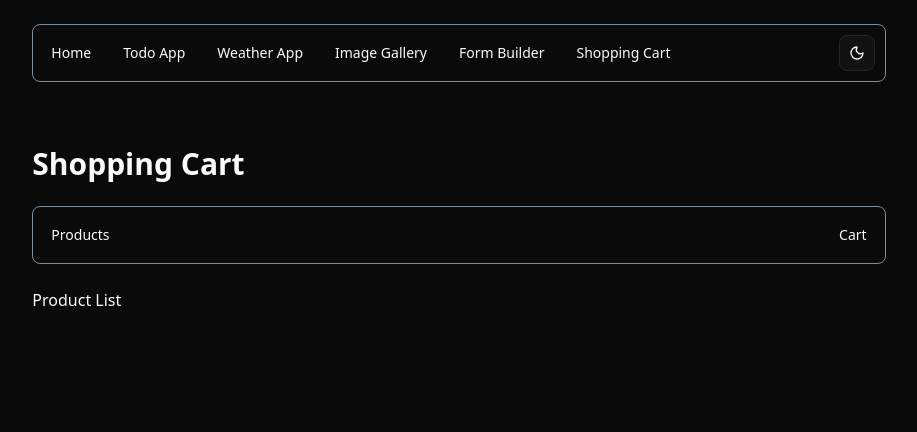
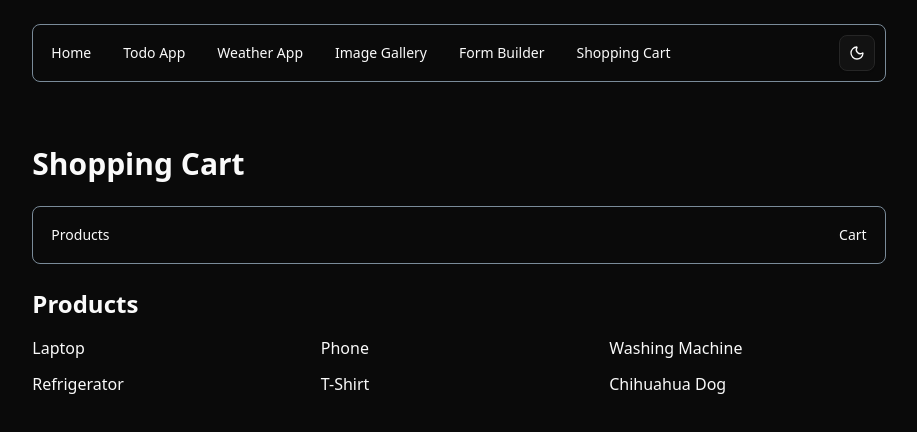
Before and after one commit to ap999nea/react-exercises, a React (Vite) app: page /shopping-cart in a window 1280 px wide. Shown: the top 432 px of the page, without its empty margins (181-1098 px from the left). Built offline with nearby package versions, Linux system fonts and the light colour scheme.

Commit message:
feat: starts implementing contexts for shopping app

```diff
--- a/src/apps/ShoppingCart/ShoppingCartApp.tsx
+++ b/src/apps/ShoppingCart/ShoppingCartApp.tsx
@@ -3,6 +3,8 @@ import {
   NavigationMenu,
   NavigationMenuLink,
 } from "@/components/ui/navigation-menu";
+import { CartProvider } from "./contexts/CartContext";
+import { ProductProvider } from "./contexts/ProductContext";
 
 export const ShoppingCartApp = () => {
   return (
@@ -16,7 +18,11 @@ export const ShoppingCartApp = () => {
           <NavLink to="/shopping-cart/cart">Cart</NavLink>
         </NavigationMenuLink>
       </NavigationMenu>
-      <Outlet />
+      <ProductProvider>
+        <CartProvider>
+          <Outlet />
+        </CartProvider>
+      </ProductProvider>
     </div>
   );
 };
--- a/src/apps/ShoppingCart/components/ProductList.tsx
+++ b/src/apps/ShoppingCart/components/ProductList.tsx
@@ -1,3 +1,18 @@
+import { useContext } from "react";
+import { ProductContext } from "../contexts/ProductContext";
+
 export const ProductList = () => {
-  return <div>Product List</div>;
+  const { filteredProducts, setFilter } = useContext(ProductContext);
+
+  return (
+    <div>
+      <h3 className="text-2xl font-semibold mb-4">Products</h3>
+
+      <div className="grid grid-cols-1 md:grid-cols-3 gap-3">
+        {filteredProducts.map((product) => (
+          <div key={product.id}>{product.name}</div>
+        ))}
+      </div>
+    </div>
+  );
 };
--- /dev/null
+++ b/src/apps/ShoppingCart/contexts/CartContext.tsx
@@ -0,0 +1,67 @@
+import {
+  type ActionDispatch,
+  createContext,
+  type PropsWithChildren,
+  useReducer,
+} from "react";
+import type { Product } from "../types/product.type";
+
+type State = {
+  products: Product[];
+};
+
+const initialState: State = {
+  products: [],
+};
+
+type Actions = {
+  type: "ADD_ITEM" | "REMOVE_ITEM";
+  payload: Product;
+};
+
+const cartReducer = (state: State, action: Actions): State => {
+  switch (action.type) {
+    case "ADD_ITEM": {
+      return { products: [...state.products, action.payload] };
+    }
+    case "REMOVE_ITEM": {
+      return {
+        products: state.products.filter(
+          (item) => item.id !== action.payload.id,
+        ),
+      };
+    }
+    default: {
+      return state;
+    }
+  }
+};
+
+const CartContext = createContext<
+  State & { totalPrice: number; dispatch: ActionDispatch<[action: Actions]> }
+>({
+  products: [],
+  totalPrice: 0,
+  dispatch: () => {},
+});
+
+export const CartProvider = ({ children }: PropsWithChildren) => {
+  const [state, dispatch] = useReducer(cartReducer, initialState);
+
+  const totalPrice = state.products.reduce(
+    (total, item) => total + item.price,
+    0,
+  );
+
+  return (
+    <CartContext.Provider
+      value={{
+        products: state.products,
+        totalPrice,
+        dispatch,
+      }}
+    >
+      {children}
+    </CartContext.Provider>
+  );
+};
--- /dev/null
+++ b/src/apps/ShoppingCart/contexts/ProductContext.tsx
@@ -0,0 +1,40 @@
+import { createContext, type PropsWithChildren, useState } from "react";
+import { v4 as uuid } from "uuid";
+import type { Product } from "../types/product.type";
+
+type ProductProviderState = {
+  filteredProducts: Product[];
+  setFilter: (filter: string) => void;
+};
+
+const initialState = {
+  filteredProducts: [],
+  setFilter: () => {},
+};
+
+export const ProductContext = createContext<ProductProviderState>(initialState);
+
+const mockProducts = [
+  { id: uuid(), name: "Laptop", price: 1000, category: "tech" },
+  { id: uuid(), name: "Phone", price: 600, category: "tech" },
+  { id: uuid(), name: "Washing Machine", price: 400, category: "home" },
+  { id: uuid(), name: "Refrigerator", price: 700, category: "home" },
+  { id: uuid(), name: "T-Shirt", price: 20, category: "clothing" },
+  { id: uuid(), name: "Chihuahua Dog", price: 1000, category: "animals" },
+];
+
+export const ProductProvider = ({ children }: PropsWithChildren) => {
+  const [products] = useState(mockProducts);
+  const [filter, setFilter] = useState("all");
+
+  const filteredProducts =
+    filter === "all"
+      ? products
+      : products.filter((product) => product.category === filter);
+
+  return (
+    <ProductContext.Provider value={{ filteredProducts, setFilter }}>
+      {children}
+    </ProductContext.Provider>
+  );
+};
--- /dev/null
+++ b/src/apps/ShoppingCart/types/product.type.ts
@@ -0,0 +1,6 @@
+export type Product = {
+  id: string;
+  name: string;
+  price: number;
+  category: string;
+};
```
